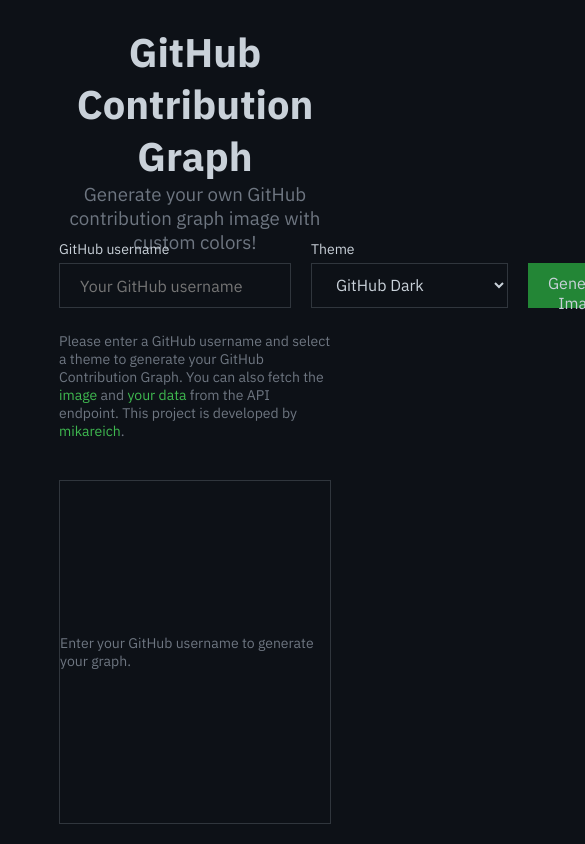
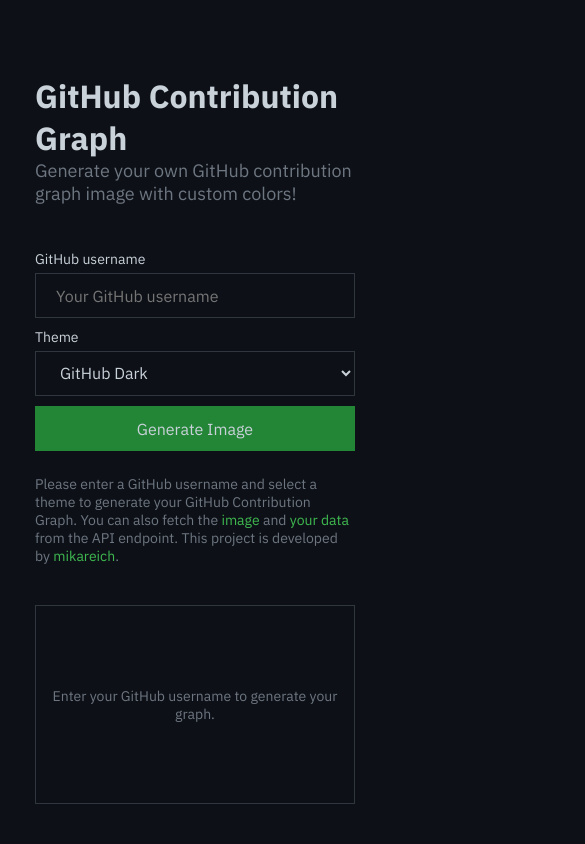
Before and after one commit to mikareich/contribution-graph, a Next.js app: page / in a window 390 px wide. Shown: the top 844 px of the page, 585 px wide, since content can reach past the window. Built offline with nearby package versions, Linux system fonts and the light colour scheme.

Commit message:
make responsive

```diff
--- a/components/Graph.tsx
+++ b/components/Graph.tsx
@@ -83,18 +83,20 @@
   return (
     <section className={styles.container}>
       {status === undefined && (
-        <p>Enter your GitHub username to generate your graph.</p>
+        <p className={styles.description}>
+          Enter your GitHub username to generate your graph.
+        </p>
       )}
       {status === "loading" && (
         <>
           <canvas ref={loadingCanvasRef} />
-          <p>Generating your graph...</p>
+          <p className={styles.description}>Generating your graph...</p>
         </>
       )}
       {status === "error" && (
         <>
           <canvas ref={errorCanvasRef} />
-          <p>
+          <p className={styles.description}>
             There was an error loading the image. Please check your username and
             try later again.
           </p>
--- a/styles/Graph.module.css
+++ b/styles/Graph.module.css
@@ -2,7 +2,6 @@
   display: grid;
   place-items: center;
   border: 1px solid var(--border-color);
-  font-size: 0.875rem;
   color: var(--text-color-light);
   flex-grow: 1;
   align-content: center;
@@ -12,3 +11,12 @@
   width: 100%;
   height: fit-content;
 }
+
+.container *:not(.graph) {
+  margin: 10px;
+}
+
+.description {
+  font-size: 0.875rem;
+  text-align: center;
+}
--- a/styles/Home.module.css
+++ b/styles/Home.module.css
@@ -1,27 +1,9 @@
-/* .container {
-  font-family: var(--ibm-plex-sans);
-  width: clamp(300px, 80vw, 800px);
-  margin: auto;
-  padding: 20px;
-  min-height: 100vh;
-  display: grid;
-  grid-template:
-    "header" 200px
-    "form" auto
-    "description" auto
-    "image" 1fr
-    / 1fr;
-
-  row-gap: 20px;
-} */
-
-/* HEADER */
-
 .header {
   display: grid;
   text-align: center;
   align-content: center;
-  height: 200px;
+  min-height: 200px;
+  margin-bottom: 10px;
 }
 
 .title {
@@ -87,3 +69,25 @@
   color: var(--text-color-light);
   margin-bottom: 40px;
 }
+
+/* --- ON MOBILE --- */
+
+@media (max-width: 768px) {
+  .form {
+    grid-template-columns: 1fr;
+    grid-template-rows: auto auto auto;
+    gap: 10px;
+  }
+
+  .header {
+    text-align: left;
+  }
+
+  .title {
+    font-size: 2rem;
+  }
+
+  .subtitle {
+    font-size: 1.125rem;
+  }
+}
--- a/styles/globals.css
+++ b/styles/globals.css
@@ -18,9 +18,9 @@
 
 .container {
   font-family: var(--ibm-plex-sans);
-  width: clamp(300px, 80vw, 800px);
+  width: clamp(320px, 80vw, 800px);
   margin: auto;
-  padding: 40px 20px 20px 20px;
+  padding: 40px 0;
   min-height: 100vh;
   display: flex;
   flex-direction: column;
```
